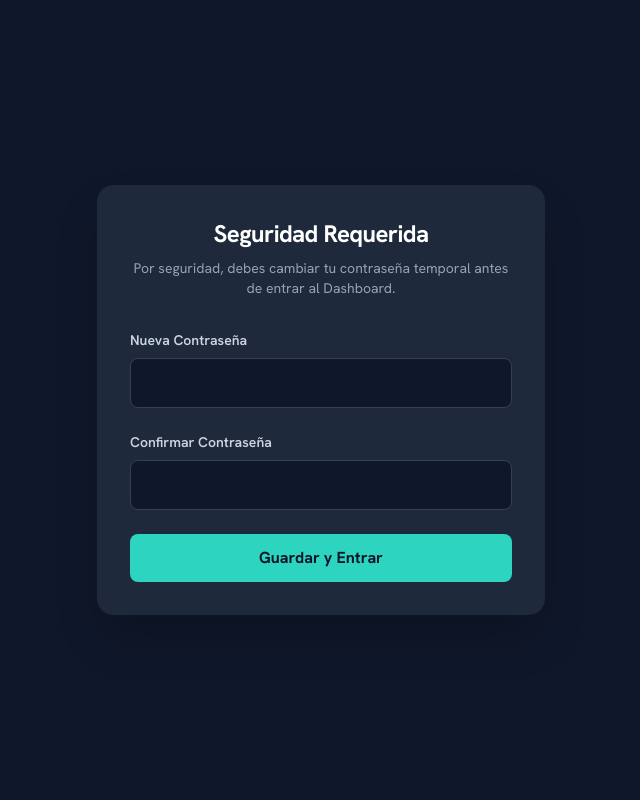
After one commit to desarrolloapp-aura/VTA, a FastAPI app: template templates/change_password.html in a window 1280 px wide. The commit adds this page. Shown: the whole page, without its empty margins (319-959 px from the left). Run offline with FastAPI, Linux system fonts and the light colour scheme; the template is opened without the code that fills it, so the values that code supplies are empty; some libraries are stand-ins or nearby versions.

Commit message:
Implement One-Time Password and force password change flow

```diff
--- a/main.py
+++ b/main.py
@@ -9,6 +9,7 @@ import threading
 import io
 import urllib.request
 import asyncio
+import httpx
 from supabase import create_client, Client
 
 app = FastAPI(title="Dashboard VTA")
@@ -157,7 +158,13 @@ async def login_post(request: Request, email: str = Form(...), password: str = F
         response = supabase.auth.sign_in_with_password({"email": email, "password": password})
         token = response.session.access_token
 
-        redirect = RedirectResponse(url="/", status_code=303)
+        must_change = response.user.user_metadata.get("must_change_password", False)
+
+        if must_change:
+            redirect = RedirectResponse(url="/change-password", status_code=303)
+        else:
+            redirect = RedirectResponse(url="/", status_code=303)
+
         redirect.set_cookie(key="access_token", value=token, httponly=True, max_age=3600*24)
         return redirect
     except Exception as e:
@@ -178,7 +185,44 @@ async def get_dashboard(request: Request):
     if not user:
         return RedirectResponse(url="/login", status_code=303)
 
+    if user.user.user_metadata.get("must_change_password"):
+        return RedirectResponse(url="/change-password", status_code=303)
+
     return templates.TemplateResponse(request=request, name="dashboard.html")
+
+@app.get("/change-password", response_class=HTMLResponse)
+async def change_password_page(request: Request):
+    user = verify_session(request)
+    if not user:
+        return RedirectResponse(url="/login", status_code=303)
+    return templates.TemplateResponse(request=request, name="change_password.html")
+
+@app.post("/change-password")
+async def change_password_post(request: Request, new_password: str = Form(...), confirm_password: str = Form(...)):
+    user = verify_session(request)
+    if not user:
+        return RedirectResponse(url="/login", status_code=303)
+
+    if len(new_password) < 6:
+        return templates.TemplateResponse(request=request, name="change_password.html", context={"error": "La contraseña debe tener al menos 6 caracteres."})
+
+    if new_password != confirm_password:
+        return templates.TemplateResponse(request=request, name="change_password.html", context={"error": "Las contraseñas no coinciden."})
+
+    try:
+        token = request.cookies.get("access_token")
+        with httpx.Client() as client:
+            r = client.put(
+                f"{SUPABASE_URL}/auth/v1/user",
+                headers={"Authorization": f"Bearer {token}", "apikey": SUPABASE_KEY},
+                json={"password": new_password, "data": {"must_change_password": False}}
+            )
+            if r.status_code >= 400:
+                raise Exception("Error al actualizar la contraseña en Supabase")
+
+        return RedirectResponse(url="/", status_code=303)
+    except Exception as e:
+        return templates.TemplateResponse(request=request, name="change_password.html", context={"error": str(e)})
 
 # Cambiamos async def por def normal para que FastAPI lo ejecute en un Threadpool
 # y no bloquee el hilo principal mientras Pandas procesa.
--- /dev/null
+++ b/templates/change_password.html
@@ -0,0 +1,43 @@
+<!DOCTYPE html>
+<html class="dark" lang="es">
+<head>
+    <meta charset="utf-8">
+    <meta name="viewport" content="width=device-width, initial-scale=1.0">
+    <title>Cambiar Contraseña - VTA Analytics</title>
+    <script src="https://cdn.tailwindcss.com?plugins=forms"></script>
+    <link href="https://fonts.googleapis.com/css2?family=Hanken+Grotesk:wght@400;600;700&display=swap" rel="stylesheet">
+    <style>
+        body { font-family: 'Hanken Grotesk', sans-serif; background-color: #0F172A; }
+    </style>
+</head>
+<body class="flex items-center justify-center h-screen px-4">
+    <div class="w-full max-w-md bg-[#1E293B] rounded-2xl p-8 border border-slate-800 shadow-2xl">
+        <div class="text-center mb-8">
+            <h1 class="text-2xl font-bold text-white tracking-tight mb-2">Seguridad Requerida</h1>
+            <p class="text-slate-400 text-sm">Por seguridad, debes cambiar tu contraseña temporal antes de entrar al Dashboard.</p>
+        </div>
+
+        {% if error %}
+        <div class="bg-red-500/10 border border-red-500/50 text-red-400 p-3 rounded-lg text-sm mb-6 text-center">
+            {{ error }}
+        </div>
+        {% endif %}
+
+        <form method="POST" action="/change-password" class="space-y-6">
+            <div>
+                <label class="block text-sm font-semibold text-slate-300 mb-2">Nueva Contraseña</label>
+                <input type="password" name="new_password" required minlength="6" class="w-full bg-[#0F172A] border border-slate-700 rounded-lg px-4 py-3 text-white focus:outline-none focus:border-[#2DD4BF] focus:ring-1 focus:ring-[#2DD4BF] transition-all">
+            </div>
+
+            <div>
+                <label class="block text-sm font-semibold text-slate-300 mb-2">Confirmar Contraseña</label>
+                <input type="password" name="confirm_password" required minlength="6" class="w-full bg-[#0F172A] border border-slate-700 rounded-lg px-4 py-3 text-white focus:outline-none focus:border-[#2DD4BF] focus:ring-1 focus:ring-[#2DD4BF] transition-all">
+            </div>
+
+            <button type="submit" class="w-full bg-[#2DD4BF] hover:bg-[#14b8a6] text-[#0f172a] font-bold py-3 px-4 rounded-lg transition-colors mt-4">
+                Guardar y Entrar
+            </button>
+        </form>
+    </div>
+</body>
+</html>
```
Also changed, not shown: admin_panel/main.py (+6 -2 lines), admin_panel/templates/admin.html (+1 -6 lines).
